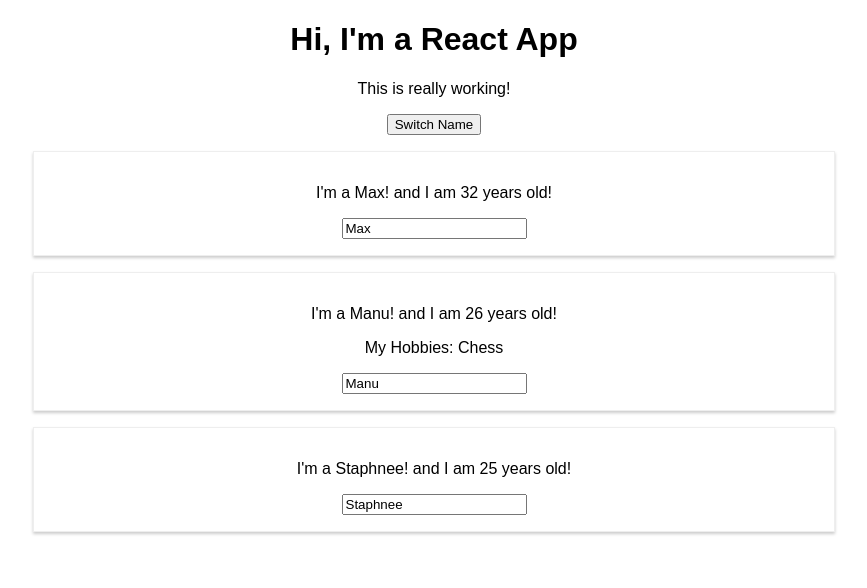
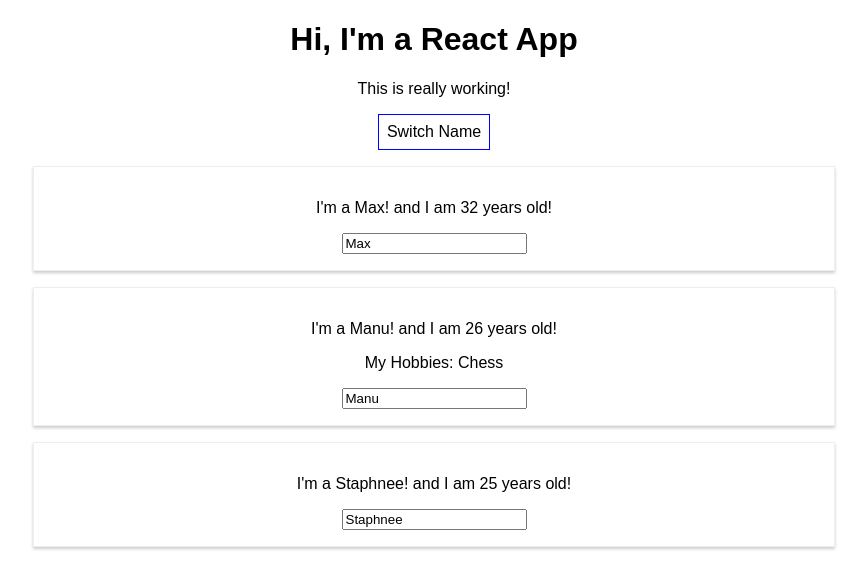
Before and after one commit to saurabh-opoyi/react-complete-guide, a React (Create React App) app: page / in a window 1280 px wide. Shown: the top 588 px of the page, without its empty margins (206-1073 px from the left). Built offline with nearby package versions, Linux system fonts and the light colour scheme.

Commit message:
Working with Inline Styles-Part 1

```diff
--- a/src/App.js
+++ b/src/App.js
@@ -34,11 +34,21 @@
   };
 
   render() {
+    const style = {
+       backgroundColor: 'white',
+       font: 'inherit',
+       border: '1px solid blue',
+       padding: '8px',
+       cursor: 'pointer'
+    };
+
     return (
       <div className="App">
        <h1>Hi, I'm a React App</h1>
        <p>This is really working!</p>
-       <button onClick={()=> this.switchNameHandler('Maxmilanium')}>Switch Name</button>
+       <button
+          style={style}
+          onClick={()=> this.switchNameHandler('Maxmilanium')}>Switch Name</button>
        <Person
           name={this.state.persons[0].name} age={this.state.persons[0].age}/>
        <Person click={this.switchNameHandler.bind(this,'Maxi')}
```
